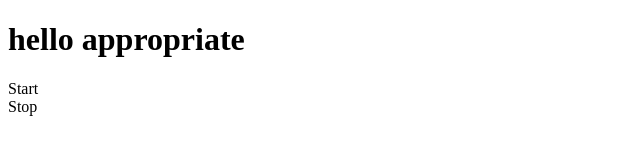
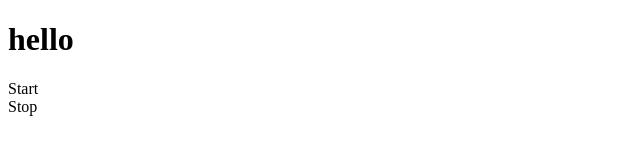
Before and after one commit to anniemeng/Limbio, a website: page main.html in a window 1280 px wide. Shown: the whole page, without its empty margins (0-640 px from the left). Drawn offline with nearby package versions, Linux system fonts and the light colour scheme.

Commit message:
appropriate

```diff
--- a/main.html
+++ b/main.html
@@ -3,7 +3,7 @@
     <head>
     </head>
     <body>
-        <h1>hello appropriate</h1>
+        <h1>hello </h1>
 
         <div id="start">
             Start
```
